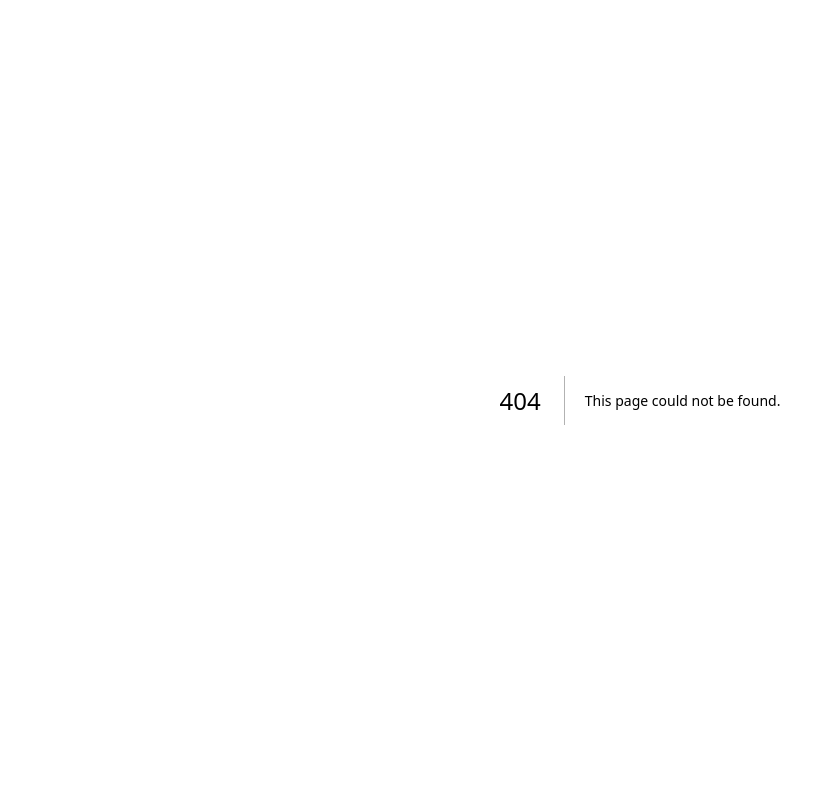
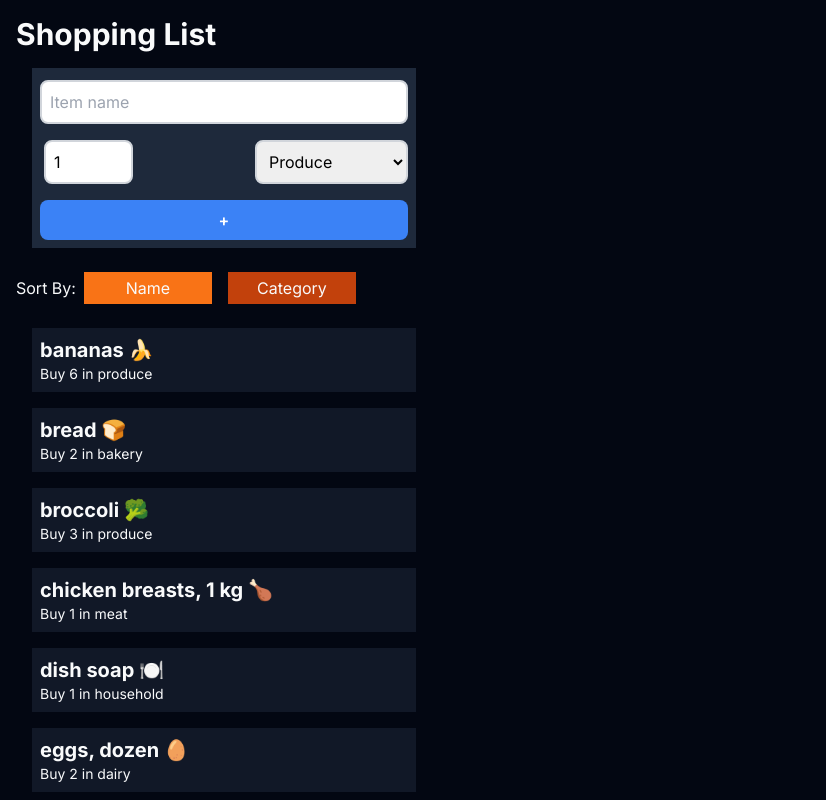
Before and after one commit to rebeccachan13/cprg306-assignments, a Next.js app: page /week-6 in a window 1280 px wide. Before the commit this address had no page. Shown: the top 800 px of the page, without its empty margins (0-826 px from the left). Built offline with nearby package versions, Linux system fonts and the light colour scheme.

Commit message:
Create week 6 assignment

```diff
--- a/app/page.js
+++ b/app/page.js
@@ -8,6 +8,7 @@
       <p><Link href="./week-3">Week-3 Assignment</Link></p>
       <p><Link href="./week-4">Week-4 Assignment</Link></p>
       <p><Link href="./week-5">Week-5 Assignment</Link></p>
+      <p><Link href="./week-6">Week-6 Assignment</Link></p>
 
     </main>
   );
--- /dev/null
+++ b/app/week-6/item-list.js
@@ -0,0 +1,40 @@
+"use client";
+
+import Item from './item';
+import  { useState } from 'react';
+
+export default function ItemList({items}) {
+    const [sortBy, setSortBy] = useState('name');
+
+    const sortedItems = [...items];
+
+    const sortedName = sortedItems.sort((a, b) => {
+        if (sortBy === 'name') {
+            return a.name.localeCompare(b.name);
+        } else if (sortBy === 'category') {
+            return a.category.localeCompare(b.category);
+        } else {
+            return 0;
+        }
+    });
+
+      return (
+        <>
+            <div>
+                <label>Sort By:</label>
+                <button onClick={() => setSortBy('name')} className={`p-1 m-2 w-32 ${sortBy === 'name' ? 'bg-orange-500' : 'bg-orange-700'}`}>Name</button>
+                <button onClick={() => setSortBy('category')} className={`p-1 m-2 w-32 ${sortBy === 'category' ? 'bg-orange-500' : 'bg-orange-700'}`}>Category</button>
+
+            </div>
+            <ul>
+                {sortedName.map((item) => (
+                        <Item
+                        key={item.id}
+                        name={item.name}
+                        quantity={item.quantity}
+                        category={item.category} />
+                  ))}
+            </ul>
+        </>
+      );
+    }
--- /dev/null
+++ b/app/week-6/item.js
@@ -0,0 +1,8 @@
+export default function Item({name, quantity, category}) {
+    return (
+      <li className="bg-gray-900 max-w-sm p-2 m-4">
+          <h2 className="text-xl font-bold">{name}</h2>
+          <p className="text-sm">Buy {quantity} in {category}</p>
+      </li>
+      );
+  }
--- /dev/null
+++ b/app/week-6/items.json
@@ -0,0 +1,74 @@
+[
+    {
+      "id": "1h2GJKH12gkHG31h1H",
+      "name": "milk, 4 L 🥛",
+      "quantity": 1,
+      "category": "dairy"
+    },
+    {
+      "id": "2KJH3k2j3H1k2J3K1H",
+      "name": "bread 🍞",
+      "quantity": 2,
+      "category": "bakery"
+    },
+    {
+      "id": "3h2KJH3k2j3H1k2J3",
+      "name": "eggs, dozen 🥚",
+      "quantity": 2,
+      "category": "dairy"
+    },
+    {
+      "id": "4k2J3K1H2GJKH12gk",
+      "name": "bananas 🍌",
+      "quantity": 6,
+      "category": "produce"
+    },
+    {
+      "id": "5H1h1H2KJH3k2j3H",
+      "name": "broccoli 🥦",
+      "quantity": 3,
+      "category": "produce"
+    },
+    {
+      "id": "6H1k2J3K1H2GJKH1",
+      "name": "chicken breasts, 1 kg 🍗",
+      "quantity": 1,
+      "category": "meat"
+    },
+    {
+      "id": "7gkHG31h1H2KJH3k",
+      "name": "pasta sauce 🍝",
+      "quantity": 3,
+      "category": "canned goods"
+    },
+    {
+      "id": "8j3H1k2J3K1H2GJK",
+      "name": "spaghetti, 454 g 🍝",
+      "quantity": 2,
+      "category": "dry goods"
+    },
+    {
+      "id": "9H12gkHG31h1H2KJ",
+      "name": "toilet paper, 12 pack 🧻",
+      "quantity": 1,
+      "category": "household"
+    },
+    {
+      "id": "10H3k2j3H1k2J3K1",
+      "name": "paper towels, 6 pack",
+      "quantity": 1,
+      "category": "household"
+    },
+    {
+      "id": "11k2J3K1H2GJKH12",
+      "name": "dish soap 🍽️",
+      "quantity": 1,
+      "category": "household"
+    },
+    {
+      "id": "12GJKH12gkHG31h1",
+      "name": "hand soap 🧼",
+      "quantity": 4,
+      "category": "household"
+    }
+  ]
--- /dev/null
+++ b/app/week-6/new-item.js
@@ -0,0 +1,70 @@
+"use client";
+
+import { useState } from "react";
+
+export default function NewItem({onAddItem}) {
+    const [name, setName] = useState("");
+    const [quantity, setQuantity] = useState(1);
+    const [category, setCategory] = useState("produce");
+
+    const handleSubmit = (event) => {
+        event.preventDefault();
+
+        const item = {
+            name,
+            quantity,
+            category
+        };
+
+        console.log(item);
+
+        onAddItem(item);
+
+        setName('');
+        setQuantity(1);
+        setCategory('produce');
+    };
+
+    return (
+      <>
+        <form onSubmit={handleSubmit} className="p-2 m-4 bg-slate-800 text-black max-w-sm w-full">
+          <div className="mb-4">
+            <input placeholder="Item name"
+              type="text"
+              value={name}
+              onChange={(e) => setName(e.target.value)}
+              required className="w-full mt-1 border-2 border-gray-300 p-2 rounded-lg"
+            />
+          </div>
+          <div className="flex justify-between">
+            <input
+              type="number"
+              value={quantity}
+              onChange={(e) => setQuantity(Number(e.target.value))}
+              min="1"
+              max="99"
+              required className="w-30 ml-1 border-2 border-gray-300 p-2 rounded-lg"
+            />
+            <select className="ml-1 border-2 border-gray-300 p-2 rounded-lg"
+              value={category}
+              onChange={(e) => setCategory(e.target.value)}
+            >
+              <option value disabled>Category</option>
+              <option value="produce">Produce</option>
+              <option value="dairy">Dairy</option>
+              <option value="bakery">Bakery</option>
+              <option value="meat">Meat</option>
+              <option value="frozen">Frozen Foods</option>
+              <option value="canned">Canned Goods</option>
+              <option value="dry">Dry Goods</option>
+              <option value="beverages">Beverages</option>
+              <option value="snacks">Snacks</option>
+              <option value="household">Household</option>
+              <option value="other">Other</option>
+            </select>
+          </div>
+          <button type="submit" className="w-full mt-4 py-2 px-4 bg-blue-500 text-white font-semibold rounded-lg hover:bg-blue-700 focus:ring-2 focus:ring-blue-400">+</button>
+        </form>
+      </>
+      );
+    }
--- /dev/null
+++ b/app/week-6/page.js
@@ -0,0 +1,23 @@
+"use client";
+
+import ItemList from "./item-list";
+import NewItem from "./new-item";
+import itemsData from "./items.json";
+import { useState } from "react";
+
+export default function Page() {
+    const [ items, setItems ] = useState(itemsData);
+
+    const handleAddItem = (item) => {
+        setItems([...items, item]);
+    }
+
+
+  return (
+    <main className="bg-gray-950 text-gray-50 p-4">
+      <h1 className="text-3xl font-bold">Shopping List</h1>
+      <NewItem onAddItem={handleAddItem}/>
+      <ItemList items={items}/>
+    </main>
+  );
+}
```
